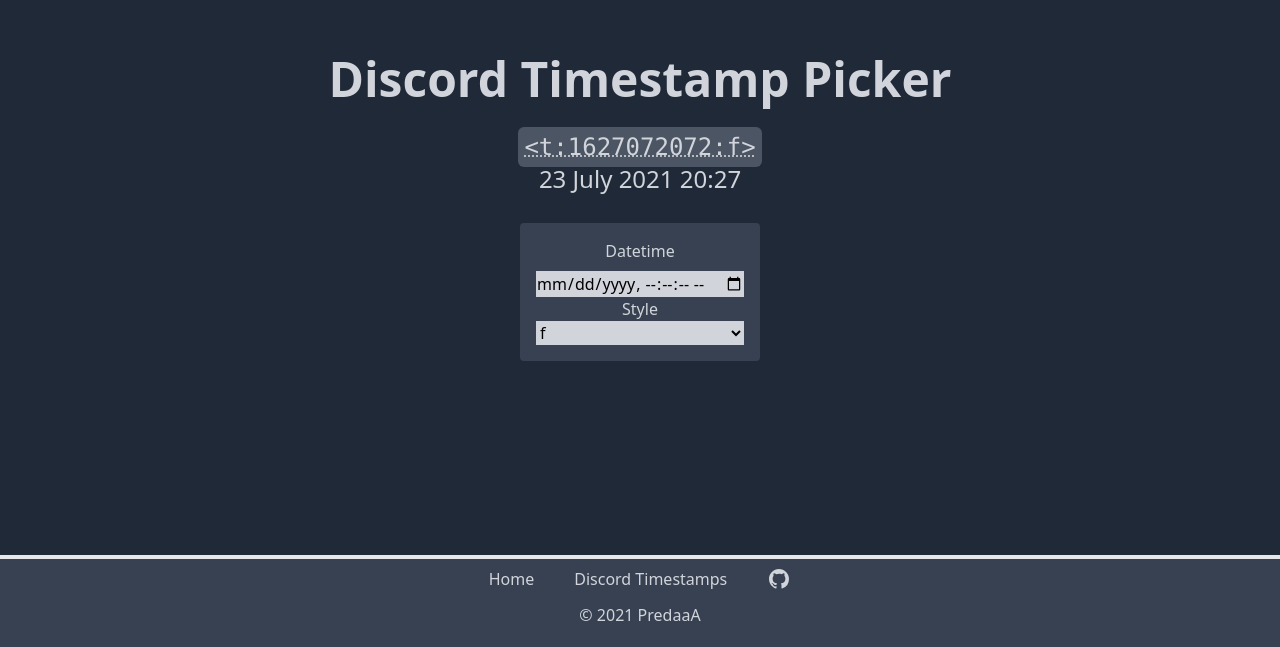
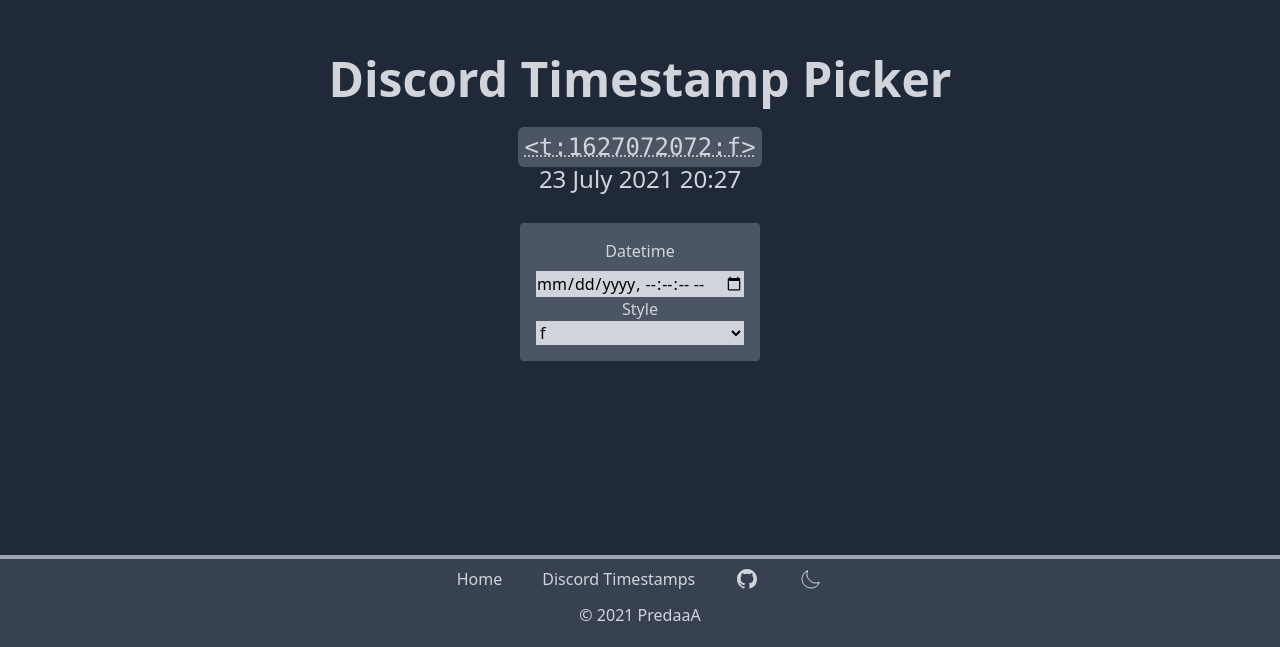
Before and after one commit to PredaaA/whatismyti.me, a Vue app: page /#/discordtimestamps in a window 1280 px wide. Shown: the part 153-800 px from the top of the page. Built offline with nearby package versions, Linux system fonts and the light colour scheme.

Commit message:
Add a light theme, and a button toggle.

```diff
--- a/src/App.vue
+++ b/src/App.vue
@@ -1,5 +1,15 @@
 <template>
-  <div class="antialiased text-gray-300 flex flex-col min-h-screen bg-gray-800">
+  <div
+    class="
+      antialiased
+      bg-gray-300
+      text-gray-800
+      dark:bg-gray-800
+      dark:text-gray-300
+      flex flex-col
+      min-h-screen
+    "
+  >
     <main class="flex-grow mt-52 text-center">
       <router-view></router-view>
     </main>
--- a/src/components/Alert.vue
+++ b/src/components/Alert.vue
@@ -1,8 +1,12 @@
 <template>
   <div
     class="
-      bg-gray-700
-      border-t-4 border-teal-500
+      bg-gray-500
+      dark:bg-gray-700
+      text-gray-200
+      dark:text-current
+      border-l-4 border-gray-800
+      dark:border-gray-400
       fixed
       -top-0
       right-0
@@ -11,7 +15,6 @@
       md:w-full
       max-w-sm
       rounded-b
-      text-teal-900
       px-4
       py-3
       shadow-md
--- a/src/components/Footer.vue
+++ b/src/components/Footer.vue
@@ -1,5 +1,12 @@
 <template>
-  <section class="bg-gray-700 text-gray-300 border-t-4 border-teal-500">
+  <section
+    class="
+      bg-gray-700
+      text-gray-300
+      border-t-4 border-gray-800
+      dark:border-gray-400
+    "
+  >
     <div
       class="
         max-w-screen-xl
@@ -49,6 +56,45 @@
             </svg>
           </a>
         </div>
+        <div class="px-5 py-2">
+          <button
+            id="switchTheme"
+            class="flex justify-center items-center focus:outline-none"
+            @click="switchTheme()"
+          >
+            <!-- SVGs from https://codebycorey.com/blog/dark-mode-toggle-using-tailwind-css -->
+            <svg
+              v-if="data.currentTheme === 'dark'"
+              class="w-6 h-6"
+              xmlns="http://www.w3.org/2000/svg"
+              fill="none"
+              viewBox="0 0 24 24"
+              stroke="currentColor"
+            >
+              <path
+                strokeLinecap="round"
+                strokeLinejoin="round"
+                strokeWidth="2"
+                d="M20.354 15.354A9 9 0 018.646 3.646 9.003 9.003 0 0012 21a9.003 9.003 0 008.354-5.646z"
+              />
+            </svg>
+            <svg
+              v-else
+              class="w-6 h-6 text-yellow-500"
+              xmlns="http://www.w3.org/2000/svg"
+              fill="none"
+              viewBox="0 0 24 24"
+              stroke="currentColor"
+            >
+              <path
+                strokeLinecap="round"
+                strokeLinejoin="round"
+                strokeWidth="2"
+                d="M12 3v1m0 16v1m9-9h-1M4 12H3m15.364 6.364l-.707-.707M6.343 6.343l-.707-.707m12.728 0l-.707.707M6.343 17.657l-.707.707M16 12a4 4 0 11-8 0 4 4 0 018 0z"
+              />
+            </svg>
+          </button>
+        </div>
       </nav>
       <p class="text-base leading-6 text-center">
         © 2021
@@ -63,3 +109,35 @@
     </div>
   </section>
 </template>
+
+<script setup>
+import { reactive } from "vue";
+
+const data = reactive({
+  currentTheme: "dark",
+});
+
+const theme = localStorage.getItem("theme");
+if (theme === "dark" || theme === null) {
+  document.documentElement.classList.add("dark");
+}
+
+function switchTheme() {
+  const doc = document.documentElement;
+  const theme = localStorage.getItem("theme");
+
+  if (theme === "dark") {
+    doc.classList.add("dark");
+  }
+
+  if (doc.classList.contains("dark")) {
+    doc.classList.remove("dark");
+    localStorage.setItem("theme", "light");
+    data.currentTheme = "light";
+  } else {
+    doc.classList.add("dark");
+    localStorage.setItem("theme", "dark");
+    data.currentTheme = "dark";
+  }
+}
+</script>
--- a/src/views/DiscordTimestamps.vue
+++ b/src/views/DiscordTimestamps.vue
@@ -7,7 +7,7 @@
       <p>
         <abbr title="Click to copy to clipboard" class="cursor-pointer">
           <code
-            class="text-2xl bg-gray-600 p-1.5 rounded-md"
+            class="text-2xl bg-gray-400 dark:bg-gray-600 p-1.5 rounded-md"
             @click="copyToClipboard($event.target.textContent)"
           >
             &lt;t:{{ Math.round(data.selectedTime / 1000) }}:{{
@@ -18,7 +18,18 @@
       </p>
       <p class="text-2xl">{{ data.discordRendered }}</p>
     </div>
-    <div class="flex flex-col w-60 max-w-sm mx-auto bg-gray-700 p-4 rounded">
+    <div
+      class="
+        flex flex-col
+        w-60
+        max-w-sm
+        mx-auto
+        p-4
+        rounded
+        bg-gray-400
+        dark:bg-gray-600
+      "
+    >
       <label for="datetime-select">Datetime</label>
       <input
         class="mt-2 text-black bg-gray-300"
```
